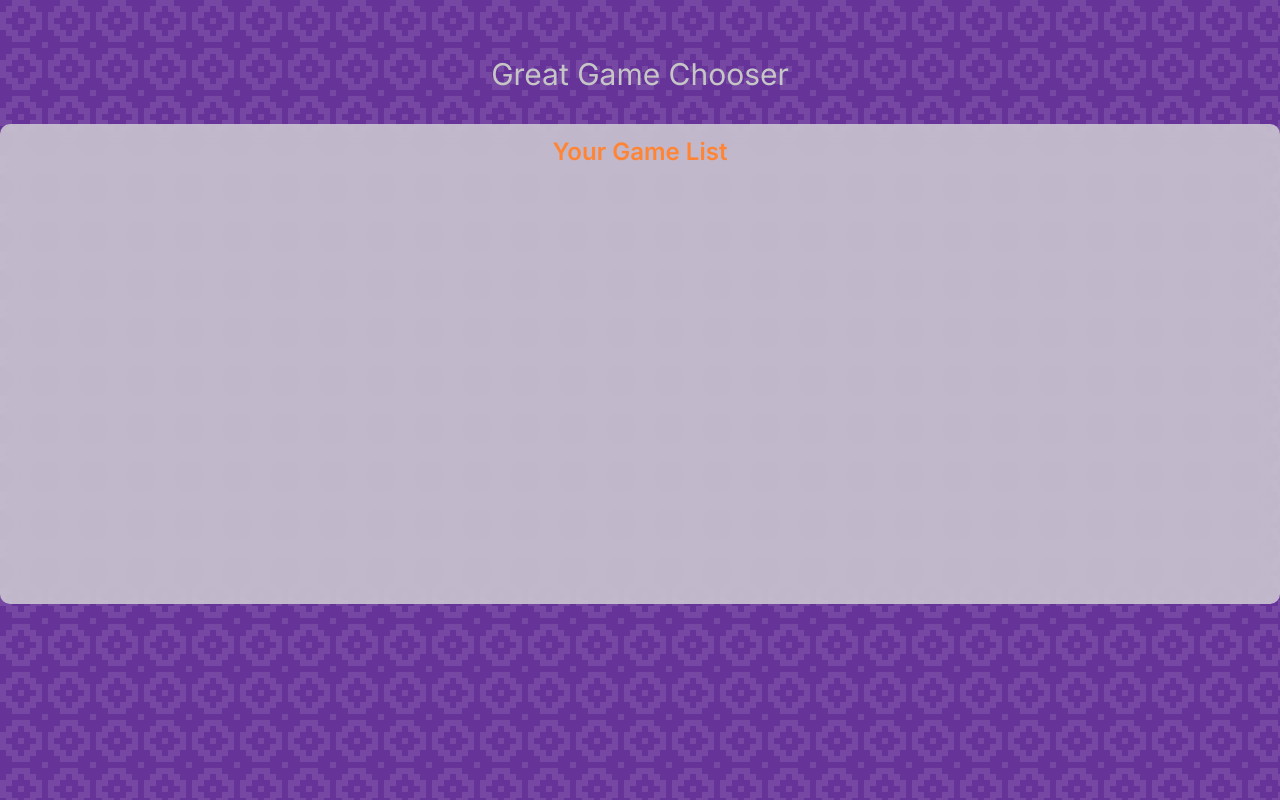
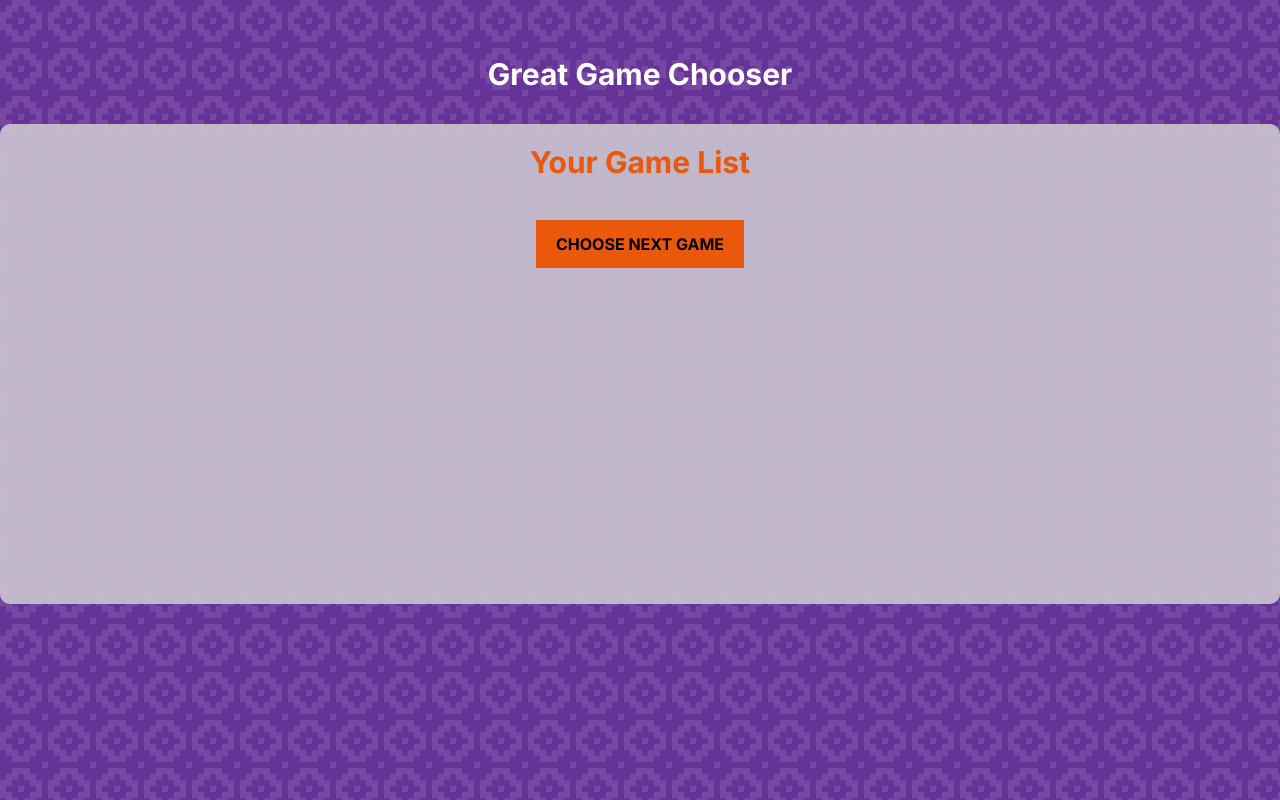
Before and after one commit to davidholbrook/great-game-chooser, a Next.js app: page / in a window 1280 px wide. Built offline with nearby package versions, Linux system fonts and the light colour scheme.

Commit message:
Tweaked text colors for contrast purposes

```diff
--- a/app/page.tsx
+++ b/app/page.tsx
@@ -28,15 +28,18 @@ export default function Home() {
 
   return (
    <div className="container mx-auto">
-    <h1 className="text-[#C6C6C6] text-center text-3xl pt-14 mb-8">Great Game Chooser</h1>
+    <h1 className="text-[#fffdfb] text-center font-bold text-3xl pt-14 mb-8">Great Game Chooser</h1>
       <div className="gamelist min-h-[60vh]">
-        <h2 className="text-[#FF8535] font-semibold text-2xl pt-3 text-center">Your Game List</h2>
+        <h2 className="text-orange-600 font-bold drop-shadow-sm text-3xl pt-5 mb-8 text-center">Your Game List</h2>
         <div className="w-2/3 mx-auto mt-5">
           {Object.keys(items).map((key, i) => (
             <div className="bg-white border-black border mb-2 p-2 relative" key={key}>
               {items[key].game} {platformColoring(items[key].platform)}
             </div>
           ))}
+          <div className="flex justify-center mt-10">
+            <button type="button" className="bg-orange-600 py-3 px-5 uppercase font-bold cursor">Choose next game</button>
+          </div>
         </div>
       </div>
    </div>
--- a/tailwind.config.ts
+++ b/tailwind.config.ts
@@ -13,6 +13,9 @@ const config: Config = {
         "gradient-conic":
           "conic-gradient(from 180deg at 50% 50%, var(--tw-gradient-stops))",
       },
+      colors: {
+        "primary": "#FF8535",
+      },
     },
   },
   plugins: [],
```
